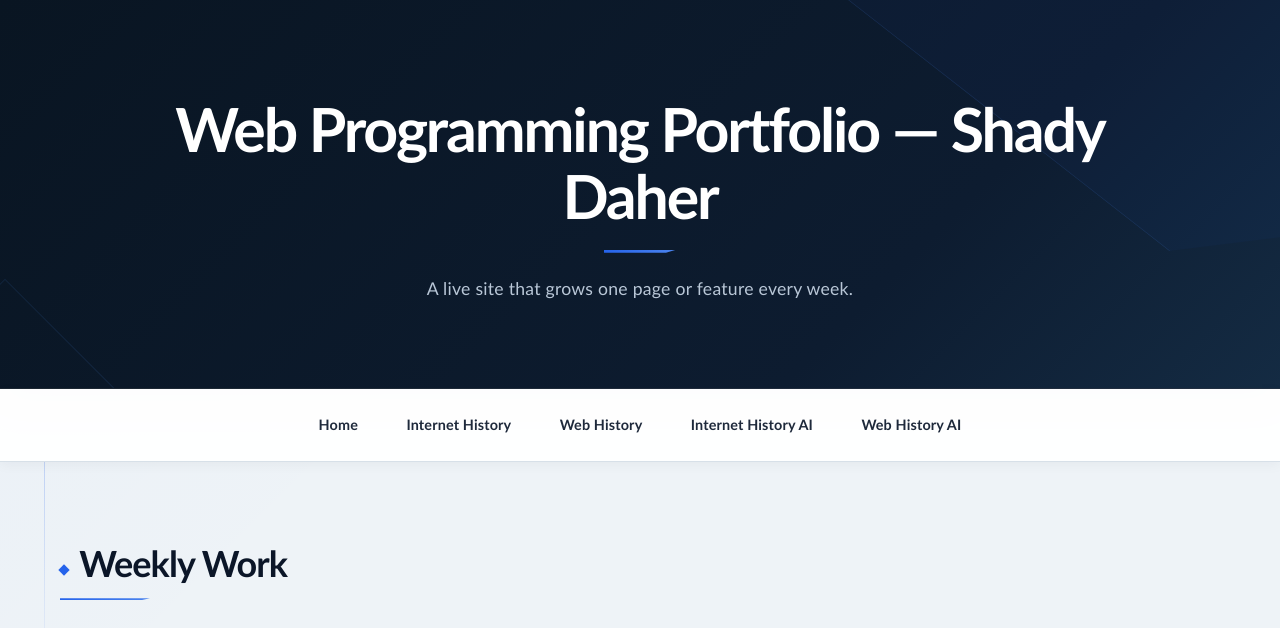
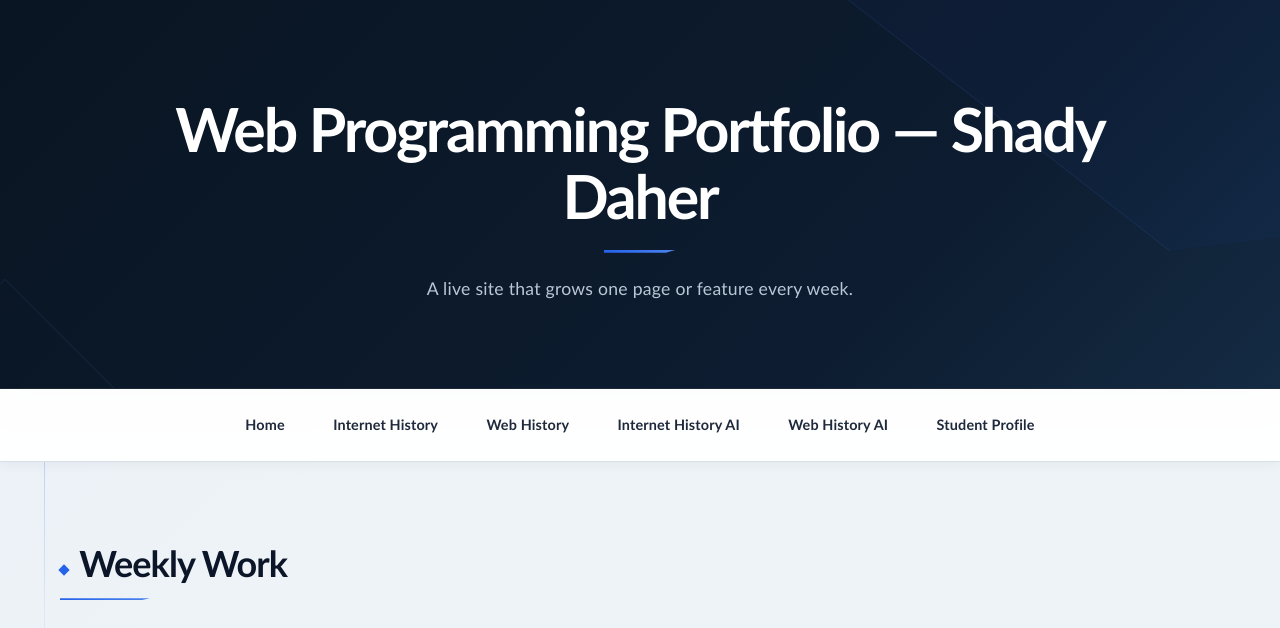
Before and after one commit to shady-daher/web-programming-site, a Flask app: page / in a window 1280 px wide. Shown: the top 628 px of the page. Run offline with Flask 3, Linux system fonts and the light colour scheme.

```diff
--- a/templates/base.html
+++ b/templates/base.html
@@ -25,6 +25,7 @@
         <a href="{{ url_for('web_history') }}">Web History</a>
         <a href="{{ url_for('internet_history_ai') }}">Internet History AI</a>
         <a href="{{ url_for('web_history_ai') }}">Web History AI</a>
+        <a href="{{ url_for('profile-form.html') }}">Student Profile</a>
     </nav>
 
     <main>
```
